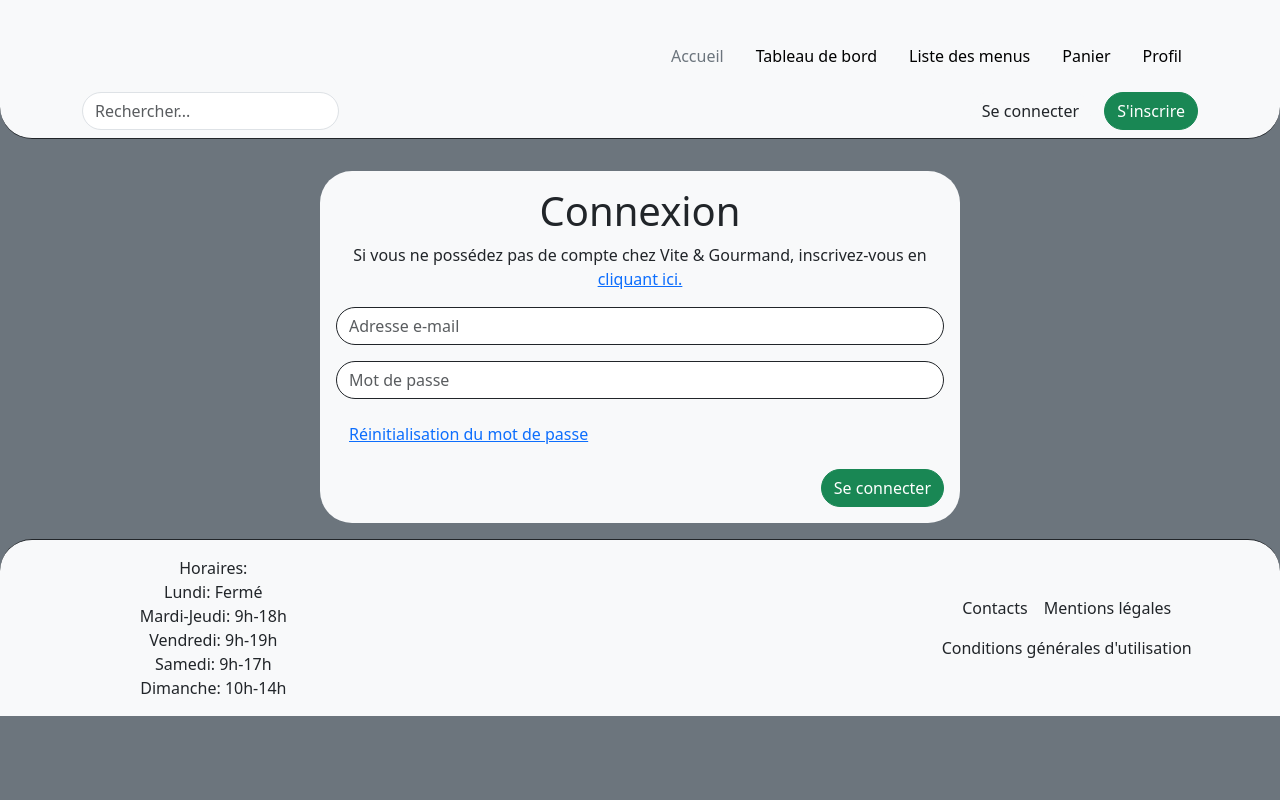
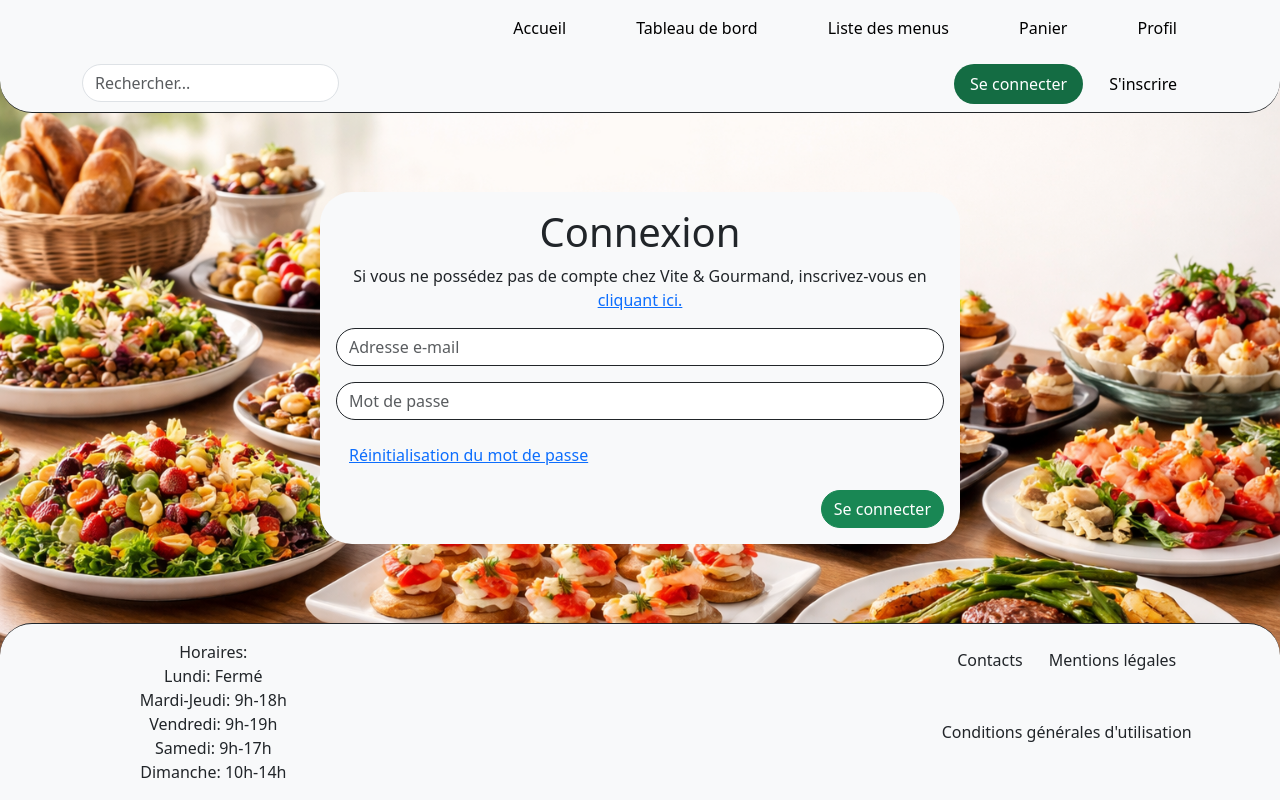
Before and after one commit to Alexandre-Lafont/Vite-et-Gourmand, a PHP site: page /pages/login.php in a window 1280 px wide. Run offline with PHP 8.4, Linux system fonts and the light colour scheme; some libraries are stand-ins or nearby versions.

Commit message:
Ajout .htaccess, ajout icones SVG, MaJ style CSS + background

```diff
--- a/pages/login.php
+++ b/pages/login.php
@@ -11,7 +11,7 @@
             <form>
                 <input type="email" placeholder="Adresse e-mail" class="form-control mb-3 rounded-5 border-dark">
                 <input type="password" placeholder="Mot de passe" class="form-control mb-3 rounded-5 border-dark">
-                <a href="reset-password.php" class="btn btn-link">Réinitialisation du mot de passe</a>
+                <a href="/réinitialisation-mot-de-passe" class="btn btn-link">Réinitialisation du mot de passe</a>
                 <div class="d-flex justify-content-end mt-3">
                     <button type="submit" class="btn btn-success rounded-5">Se connecter</button>
                 </div>
--- a/style.css
+++ b/style.css
@@ -4,10 +4,21 @@ p {
     margin-bottom: 0px;
 }
 
-/* footer {
-    background: linear-gradient(to bottom, rgba(255, 255, 255, 0) 0%, rgba(255, 255, 255, 1) 20%) !important;
-} */
+body {
+    background-image: url('/assets/images/background.png');
+    background-size: cover;
+    background-position: center;
+    background-repeat: no-repeat;
+}
 
-.website-title {
-    font-family: cursive;
+/* ID */
+
+.nav-link {
+    margin: 0px 5px;
 }
+
+.nav-link:hover {
+    background-color: var(--bs-border-color) !important;
+    border-radius: 50px;
+    color: black !important;
+}
--- a/templates/footer.php
+++ b/templates/footer.php
@@ -1,4 +1,4 @@
-    <footer class="d-flex flex-wrap justify-content-center align-items-center py-3 border-top border-top border-dark text-center bg-light rounded-5 rounded-bottom-0">
+    <footer class="d-flex flex-wrap mt-auto py-3 border-top border-dark text-center bg-light rounded-5 rounded-bottom-0">
 
         <div class="col-md-4 align-items-center justify-content-center">
             <p>Horaires:</p>
--- a/templates/header.php
+++ b/templates/header.php
@@ -12,49 +12,63 @@
 
 </head>
 
-<body class="bg-secondary d-flex flex-column">
+<body class="min-vh-100 d-flex flex-column">
 
-    <header class="bg-light">
+    <!-- Détecte la page actuelle -->
+    <?php $currentPage = basename($_SERVER['PHP_SELF']);?>
+
+    <header class="bg-light sticky-top border-bottom border-dark rounded-5 rounded-top-0">
         <div class="px-3 py-2">
             <div class="container">
                 <div class="d-flex flex-wrap align-items-center justify-content-center justify-content-lg-start">
+
                     <a href="/" class="d-flex align-items-center my-2 my-lg-0 me-lg-auto text-black text-decoration-none">
-                        <svg class="bi me-2" width="40" height="32" role="img" aria-label="Bootstrap">
+                        <svg src="/assets/icons/" alt="" class="bi me-2" width="40" height="32" role="img" aria-label="Bootstrap">
                             <use xlink:href="#bootstrap"></use>
                         </svg>
                     </a>
-                    <ul class="nav col-12 col-lg-auto my-2 justify-content-center my-md-0">
-                        <li> <a href="/" class="nav-link text-secondary">
-                                <svg class="bi d-block mx-auto mb-1" width="24" height="24" aria-hidden="true">
-                                    <use xlink:href="#home"></use>
+
+                    <ul class="nav col-12 col-lg-auto my-2 justify-content-center align-items-center my-md-0">
+                        <li> <a href="/" class="nav-link d-flex align-items-center <?= $currentPage === 'index.php' ? 'active btn btn-success text-white rounded-pill' : 'text-black' ?>"
+                                <?= $currentPage === 'index.php' ? 'aria-current="page" ': '' ?>>
+                                <svg class="bi me-2" width="16" height="16" aria-hidden="true">
+                                    <use href="/assets/icons/house-fill.svg"></use>
                                 </svg>
                                 Accueil
                             </a>
                         </li>
-                        <li> <a href="#" class="nav-link text-black">
-                                <svg class="bi d-block mx-auto mb-1" width="24" height="24" aria-hidden="true">
-                                    <use xlink:href="#speedometer2"></use>
+
+                        <li> <a href="#" class="nav-link  <?= $currentPage === 'dashboard.php' ? 'active btn btn-success text-white rounded-pill' : 'text-black' ?>"
+                                <?= $currentPage === 'dashboard.php' ? 'aria-current="page" ': '' ?>>
+                                <svg class="bi me-2" width="16" height="16" aria-hidden="true">
+                                    <use href="/assets/icons/speedometer2.svg"></use>
                                 </svg>
                                 Tableau de bord
                             </a>
                         </li>
-                        <li> <a href="#" class="nav-link text-black">
-                                <svg class="bi d-block mx-auto mb-1" width="24" height="24" aria-hidden="true">
-                                    <use xlink:href="#table"></use>
+
+                        <li> <a href="#" class="nav-link  <?= $currentPage === 'menu.php' ? 'active btn btn-success text-white rounded-pill' : 'text-black' ?>"
+                                <?= $currentPage === 'menu.php' ? 'aria-current="page" ': '' ?>>
+                                <svg class="bi me-2" width="16" height="16" aria-hidden="true">
+                                    <use href="/assets/icons/card-list.svg"></use>
                                 </svg>
                                 Liste des menus
                             </a>
                         </li>
-                        <li> <a href="#" class="nav-link text-black">
-                                <svg class="bi d-block mx-auto mb-1" width="24" height="24" aria-hidden="true">
-                                    <use xlink:href="#grid"></use>
+
+                        <li> <a href="#" class="nav-link  <?= $currentPage === 'cart.php' ? 'active btn btn-success text-white rounded-pill' : 'text-black' ?>"
+                                <?= $currentPage === 'cart.php' ? 'aria-current="page" ': '' ?>>
+                                <svg class="bi me-2" width="16" height="16" aria-hidden="true">
+                                    <use href="/assets/icons/bag-fill.svg"></use>
                                 </svg>
                                 Panier
                             </a>
                         </li>
-                        <li> <a href="#" class="nav-link text-black">
-                                <svg class="bi d-block mx-auto mb-1" width="24" height="24" aria-hidden="true">
-                                    <use xlink:href="#people-circle"></use>
+
+                        <li> <a href="#" class="nav-link  <?= $currentPage === 'profile.php' ? 'active btn btn-success text-white rounded-pill' : 'text-black' ?>"
+                                <?= $currentPage === 'profile.php' ? 'aria-current="page" ': '' ?>>
+                                <svg class="bi me-2" width="16" height="16" aria-hidden="true">
+                                    <use href="/assets/icons/person-fill.svg"></use>
                                 </svg>
                                 Profil
                             </a>
@@ -63,18 +77,28 @@
                 </div>
             </div>
         </div>
-    </header>
 
 
-    <div class="px-3 py-2 bg-light border-bottom border-dark mb-3 rounded-5 rounded-top-0">
-        <div class="container d-flex flex-wrap justify-content-center">
-            <form class="col-12 col-lg-auto mb-2 mb-lg-0 me-lg-auto" role="search">
-                <input type="search" class="form-control rounded-5" placeholder="Rechercher..." aria-label="Rechercher">
-            </form>
 
-            <div class="text-end">
-                <button type="button" class="btn btn-light text-dark me-2 rounded-5" onclick="window.location.href='/pages/login.php'">Se connecter</button>
-                <button type="button" class="btn btn-success rounded-5" onclick="window.location.href='/pages/register.php'">S'inscrire</button>
+        <div class="px-3 py-2 ">
+            <div class="container d-flex flex-wrap justify-content-center">
+                <form class="col-12 col-lg-auto mb-2 mb-lg-0 me-lg-auto" role="search">
+                    <input type="search" class="form-control rounded-5" placeholder="Rechercher..." aria-label="Rechercher">
+                </form>
+
+                <ul class="nav col-12 col-lg-auto my-2 justify-content-center align-items-center my-md-0">
+                    <li> <a href="/connexion" class="nav-link d-flex align-items-center <?= $currentPage === 'login.php' ? 'active btn btn-success text-white rounded-pill' : 'text-black' ?>"
+                        <?= $currentPage === 'login.php' ? 'aria-current="page" ': '' ?>>
+                        Se connecter
+                        </a>
+                    </li>
+
+                    <li> <a href="/inscription" class="nav-link d-flex align-items-center <?= $currentPage === 'register.php' ? 'active btn btn-success text-white rounded-pill' : 'text-black' ?>"
+                        <?= $currentPage === 'register.php' ? 'aria-current="page" ': '' ?>>
+                        S'inscrire
+                        </a>
+                    </li>
+                </ul>
             </div>
         </div>
-    </div>
+    </header>
```
Also changed, not shown: .htaccess (added), assets/icons/bag-fill.svg (added), assets/icons/card-list.svg (added), assets/icons/house-fill.svg (added), assets/icons/person-fill.svg (added), assets/icons/speedometer2.svg (added), assets/images/background.png (added).
